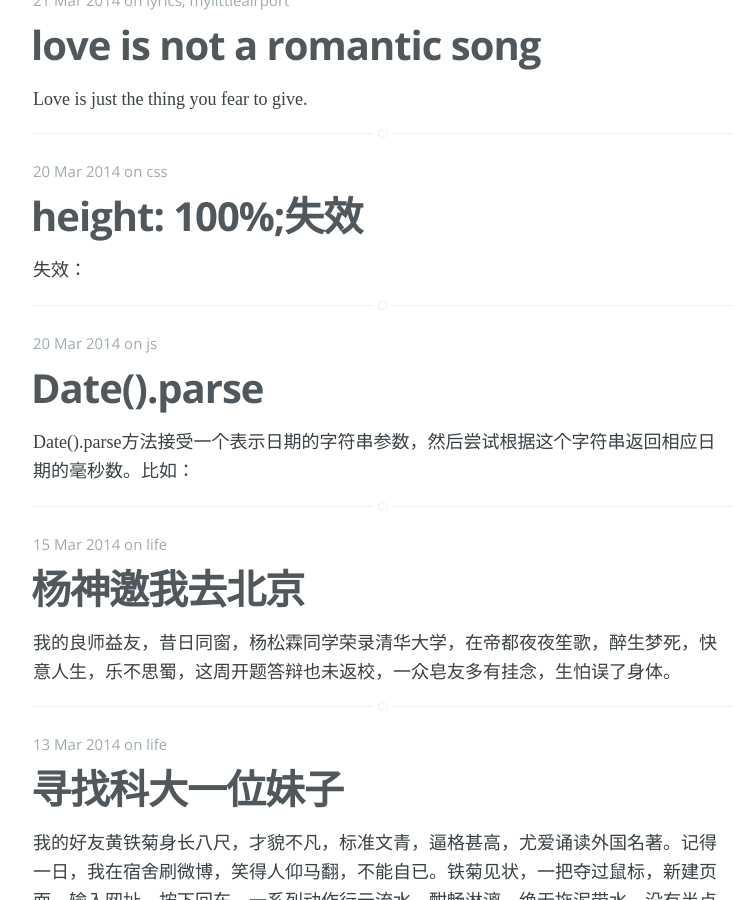
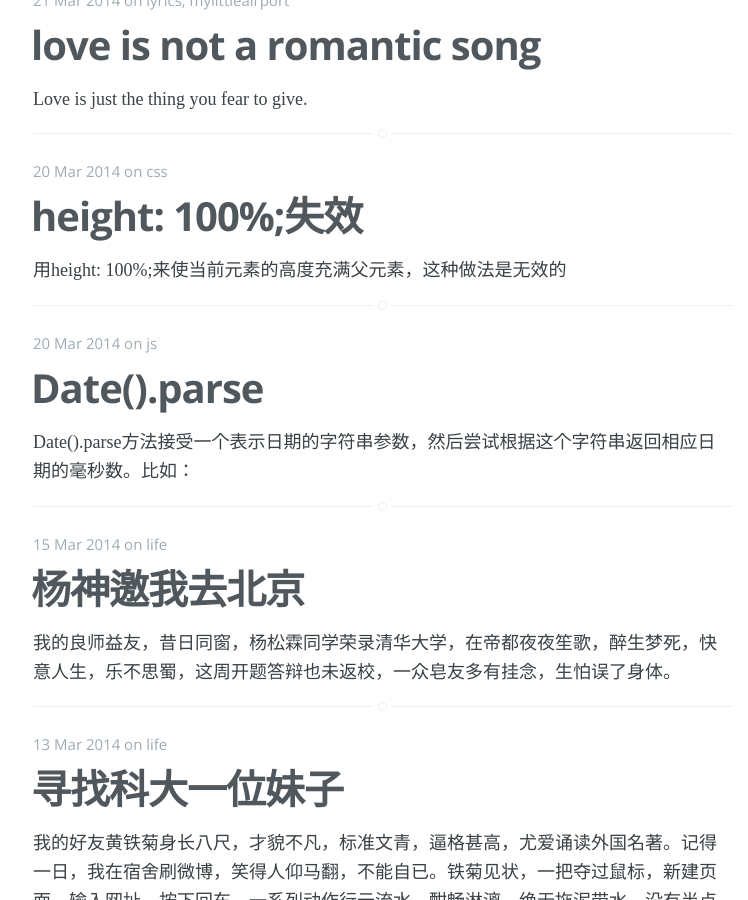
Before and after one commit to dragonwong/blog, a Jekyll site: the page built from index.html, in a window 1280 px wide and 900 px high, scrolled down 808 px. Shown: the whole window, without its empty margins (257-1005 px from the left). Built offline with Jekyll 4.4.1, drawn with Linux system fonts in a browser that asks for light colours; some web fonts are replaced; the list of posts is cut into pages by our own code.

Commit message:
modify url

```diff
--- a/_posts/2014-03-20-height-100-失效.html
+++ b/_posts/2014-03-20-height-100-失效.html
@@ -2,6 +2,7 @@
 layout: article
 title: 'height: 100%;失效'
 tags: css
+excerpt: '用height: 100%;来使当前元素的高度充满父元素，这种做法是无效的'
 ---
 
 <p><strong>失效：</strong></p>
@@ -18,4 +19,4 @@ tags: css
 
 <p><strong>解决：</strong></p>
 
-<p>除了改变元素<code>position</code>属性外，某些场景，比如实现多栏布局时，我们可以使用<code>margin-bottom</code>负值来模拟<code>height: 100%;</code>，参考：<a href="http://dragonwong.github.io/blog/2014/03/21/margin%E8%B4%9F%E5%80%BC%E5%AE%9E%E7%8E%B0%E5%A4%9A%E6%A0%8F%E5%B8%83%E5%B1%80%E9%AB%98%E5%BA%A6%E6%92%91%E5%BC%80.html" target="_blank">margin负值实现多栏布局高度撑开</a>。</p>
+<p>除了改变元素<code>position</code>属性外，某些场景，比如实现多栏布局时，我们可以使用其他方法来模拟<code>height: 100%;</code>，参考：<a href="http://dragonwong.github.io/blog/2014/03/21/%E5%A4%9A%E6%A0%8F%E5%B8%83%E5%B1%80%E9%AB%98%E5%BA%A6%E8%87%AA%E9%80%82%E5%BA%94.html" target="_blank">多栏布局高度自适应</a>。</p>
--- a/_posts/2014-03-21-多栏布局高度自适应.html
+++ b/_posts/2014-03-21-多栏布局高度自适应.html
@@ -8,7 +8,7 @@ tags: css margin height table
 
 <h2>margin-bottom负值</h2>
 
-<p>先设置一个很大的<code>padding-bottom</code>将元素撑开，然后利用<code>margin-bottom</code>负值将父元素的底部边框“拉”回来。最后父元素会因为自身的<code>overflow: hidden;</code>不能完全被“拉”回来，停在最近的内容处。以下是主要代码：</p>
+<p>先设置一个很大的<code>padding-bottom</code>将元素撑开，然后利用<code>margin-bottom</code>负值将父元素的底部边框“拉”回来。可是父元素会因为自身的<code>overflow: hidden;</code>不能完全被“拉”回来，最终停在最近的内容处。以下是主要代码：</p>
 
 <p>html:</p>
 
@@ -45,7 +45,7 @@ padding-bottom: 1000px;</code></pre>
 
 <h2>display设为table-cell</h2>
 
-<p>之前总是谈“table”色变，其实有时利用下table还是很方便的。以下是主要代码：</p>
+<p>不可总是谈“table”色变，合理利用下table可以带来很多方便。以下是主要代码：</p>
 
 <p>html:</p>
 
```
